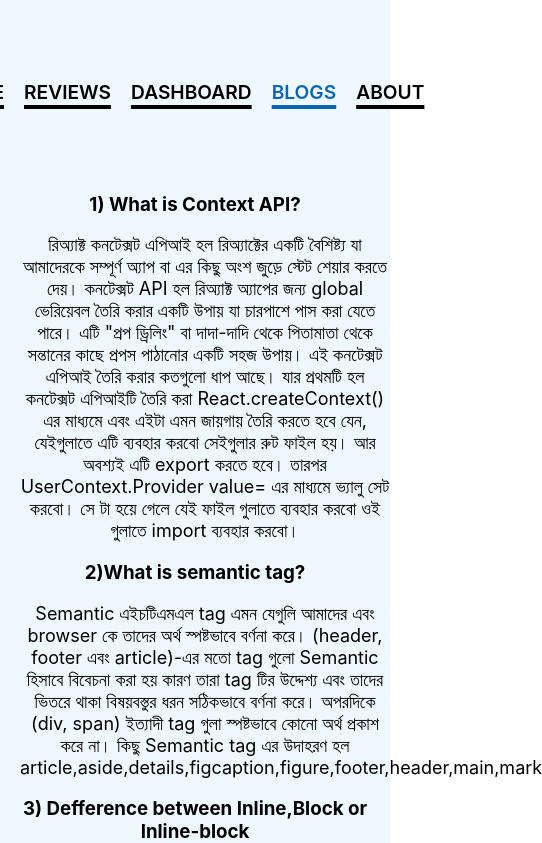
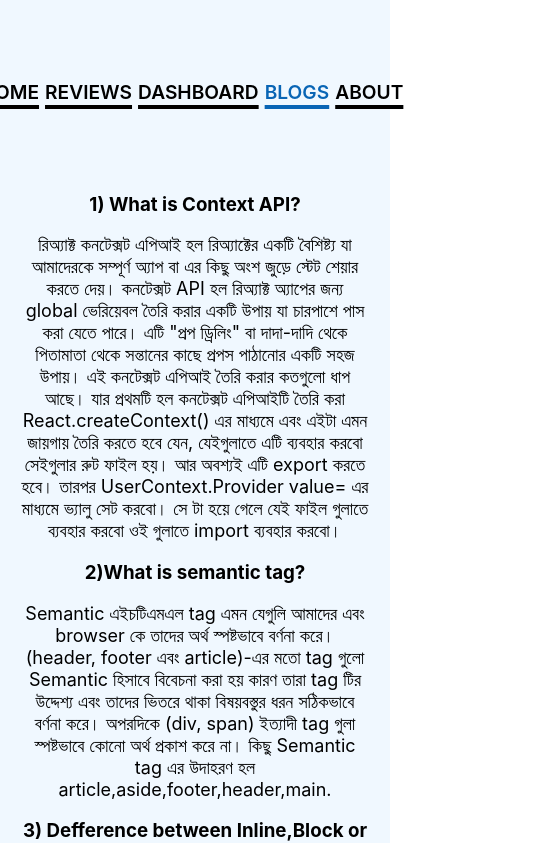
Before and after one commit to jrtanmoy/product-reviews-website, a React (Create React App) app: page /blogs in a window 390 px wide. Shown: the top 843 px of the page, 542 px wide, since content can reach past the window. Built offline with nearby package versions, Linux system fonts and the light colour scheme.

Commit message:
overall check

```diff
--- a/src/components/About/About.js
+++ b/src/components/About/About.js
@@ -3,7 +3,7 @@ import React from 'react';
 const About = () => {
     return (
         <div>
-            <h1>This is About.</h1>
+            <h1>We are here with our best product.</h1>
         </div>
     );
 };
--- a/src/components/Blogs/Blogs.css
+++ b/src/components/Blogs/Blogs.css
@@ -1,4 +1,9 @@
 .blogs-container{
     margin-top: 50px;
     padding-top: 20px;
+    margin-left: 0px;
+    padding: 20px;
 }
+.blogs-container p{
+    margin-left: 0px;
+}
--- a/src/components/Blogs/Blogs.js
+++ b/src/components/Blogs/Blogs.js
@@ -9,7 +9,8 @@ const Blogs = () => {
             </p>
             <h3>2)What is semantic tag? </h3>
             <p>Semantic এইচটিএমএল tag এমন যেগুলি আমাদের এবং browser কে তাদের অর্থ স্পষ্টভাবে বর্ণনা করে। (header, footer এবং article)-এর মতো tag গুলো Semantic হিসাবে বিবেচনা করা হয় কারণ তারা tag টির উদ্দেশ্য এবং তাদের ভিতরে থাকা বিষয়বস্তুর ধরন সঠিকভাবে বর্ণনা করে। অপরদিকে (div, span) ইত্যাদী tag গুলা স্পষ্টভাবে কোনো অর্থ প্রকাশ করে না। কিছু Semantic tag এর উদাহরণ হল
-            article,aside,details,figcaption,figure,footer,header,main,mark </p>
+            article,aside,footer,header,main.
+            </p>
             <h3>3) Defference between Inline,Block or Inline-block</h3>
             <p>
                 <span>
@@ -17,8 +18,8 @@ const Blogs = () => {
                 </span>
                 <br />
                 <span>
-                     b)Block: Block starts on a NEW line and takes up the full width available. So that means block elements will occupy the entire width of its parent element.
-                     Here are a few elements that have a default block property: div, h1, p ....etc.
+                    b)Block: Block starts on a NEW line and takes up the full width available. So that means block elements will occupy the entire width of its parent element.
+                    Here are a few elements that have a default block property: div, h1, p ....etc.
                 </span>
                 <br />
                 <span>
--- a/src/components/Dashboard/Dashboard.js
+++ b/src/components/Dashboard/Dashboard.js
@@ -1,5 +1,5 @@
 import React, { useEffect, useState } from 'react';
-import { Area, AreaChart, Bar, BarChart, CartesianGrid, Legend, Line, LineChart, RadialBar, RadialBarChart, Tooltip, XAxis, YAxis } from 'recharts';
+import { Area, AreaChart, Bar, BarChart, CartesianGrid, Legend, Line, LineChart,  Tooltip, XAxis, YAxis } from 'recharts';
 import './Dashboard.css'
 
 const Dashboard = () => {
--- a/src/components/Header/Header.css
+++ b/src/components/Header/Header.css
@@ -15,3 +15,8 @@
     text-underline-offset: 6px;
     text-decoration-thickness: 20%;
 }
+@media screen and (max-width:640px) {
+    .link-design nav a{
+        margin-right: 6px;
+    }
+}
--- a/src/components/Review/Review.css
+++ b/src/components/Review/Review.css
@@ -1,5 +1,5 @@
 .review{
-    width: 300px;
+    max-width: 300px;
     height: 210px;
     background-color: white;
     border: 1px solid #95A0A7;
```
Also changed, not shown: src/components/About/About.css (deleted).
